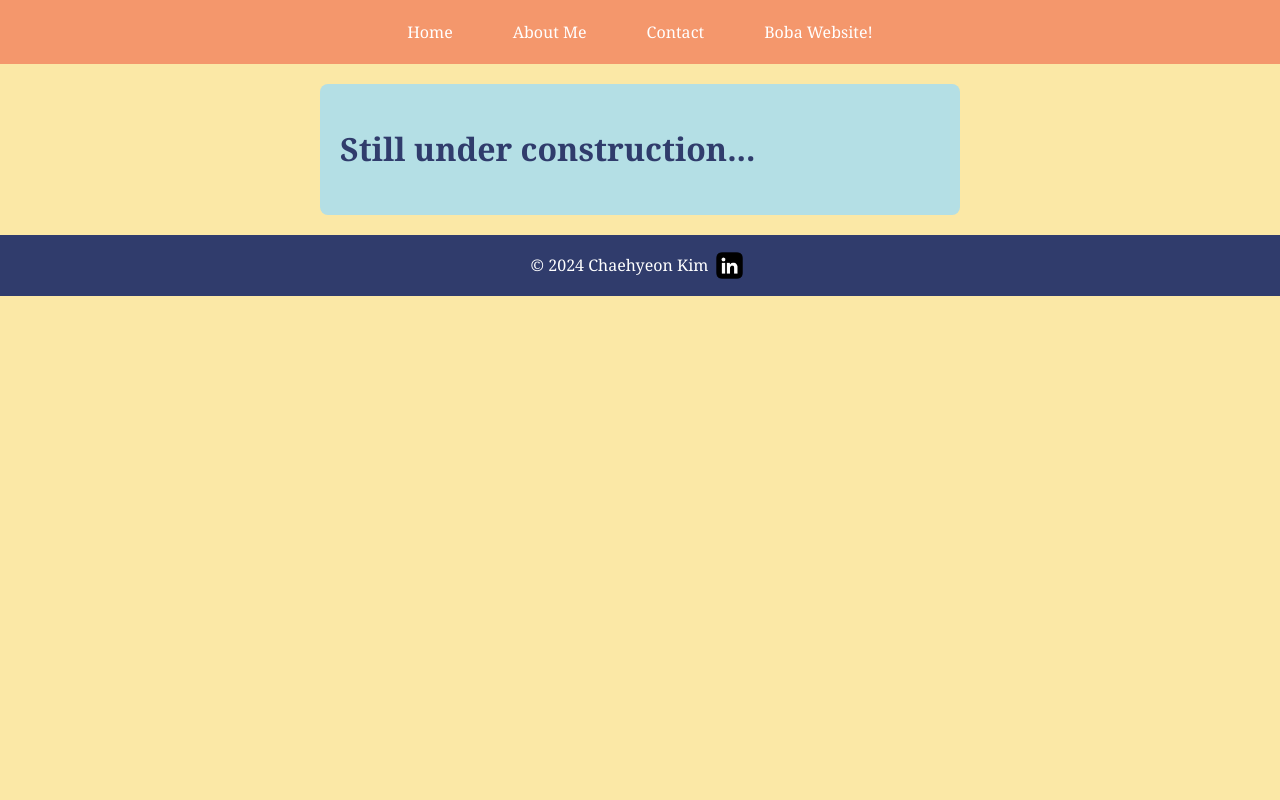
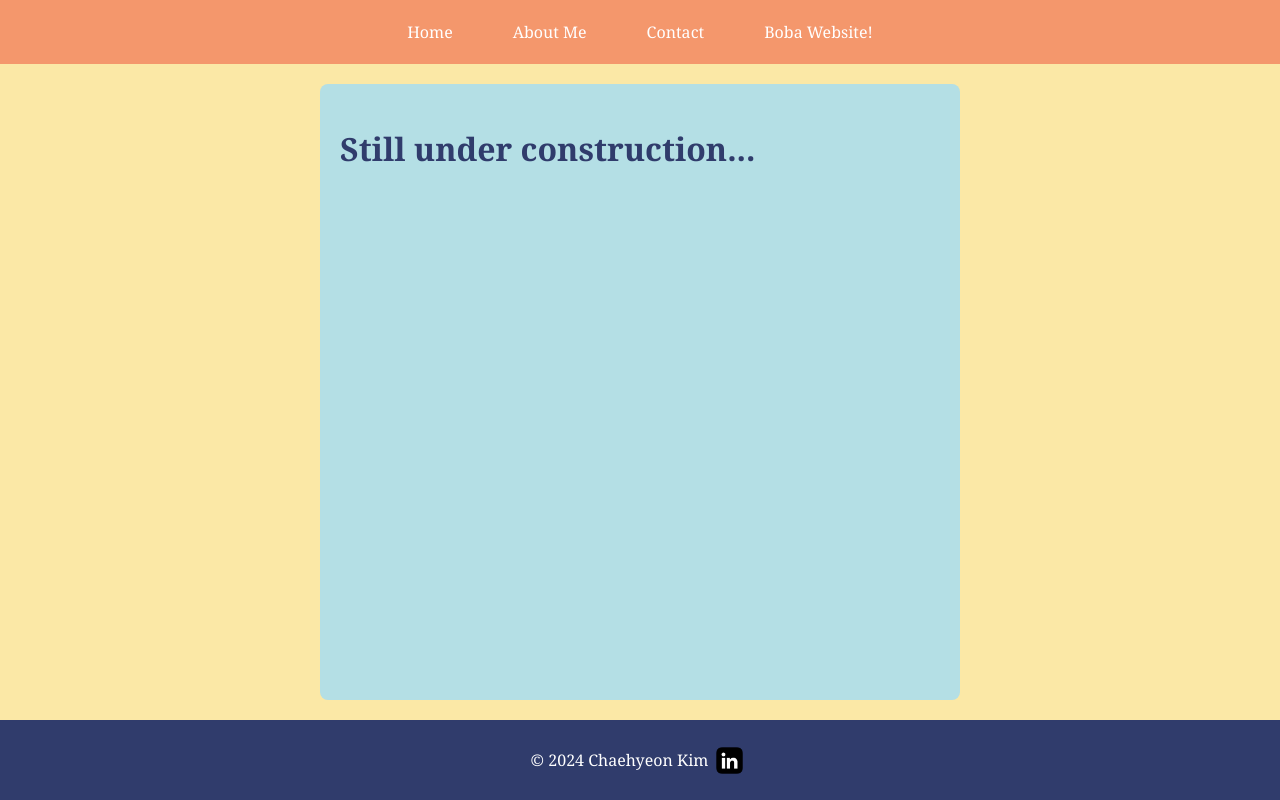
Before and after one commit to chkim0820/chkim0820.github.io, a React (Create React App) app in the folder personal-site/: page /boba in a window 1280 px wide. Built offline with nearby package versions, Linux system fonts and the light colour scheme.

Commit message:
footer stays at the bottom now!

```diff
--- a/personal-site/src/components/about.js
+++ b/personal-site/src/components/about.js
@@ -5,7 +5,7 @@ import linkedinLogo from '../assets/linkedin-logo.jpg';
 function About() {
   return (
     <>
-        <div>
+        <div className="App">
             <header className="navbar">
                 <nav class="navbar">
                     <ul>
--- a/personal-site/src/components/boba.js
+++ b/personal-site/src/components/boba.js
@@ -4,9 +4,9 @@ import linkedinLogo from '../assets/linkedin-logo.jpg';
 
 function Boba() {
   return (
-    <div>
+    <div className="App">
       <header className="navbar">
-        <nav class="navbar">
+        <nav className="navbar">
           <ul>
             <li>
               <Link to="/">Home</Link>
--- a/personal-site/src/components/contact.js
+++ b/personal-site/src/components/contact.js
@@ -62,7 +62,7 @@ function ContactForm() {
 
 function Contact() {
   return (
-    <div>
+    <div className="App">
       <header className="navbar">
         <nav class="navbar">
           <ul>
--- a/personal-site/src/styles/App.css
+++ b/personal-site/src/styles/App.css
@@ -1,50 +1,13 @@
-.App {
-  text-align: center;
-}
-
-.App-logo {
-  height: 40vmin;
-  pointer-events: none;
-}
-
-@media (prefers-reduced-motion: no-preference) {
-  .App-logo {
-    animation: App-logo-spin infinite 20s linear;
-  }
-}
-
-.App-header {
-  background-color: #282c34;
-  min-height: 100vh;
-  display: flex;
-  flex-direction: column;
-  align-items: center;
-  justify-content: center;
-  font-size: calc(10px + 2vmin);
-  color: white;
-}
-
-.App-link {
-  color: #61dafb;
-}
-
-@keyframes App-logo-spin {
-  from {
-    transform: rotate(0deg);
-  }
-  to {
-    transform: rotate(360deg);
-  }
-}
-
-body {
-  margin: 0;
-  padding: 0;
-  width: 100%;
+html, body {
   font-family: Cambria, Cochin, Georgia, Times, 'Times New Roman', serif;
   line-height: 1.5;
   background-color: #FBE8A6;
   color: #303c6c;
+  height: 100%;
+  margin: 0;
+}
+
+.App {
   display: flex;
   flex-direction: column;
   min-height: 100vh;
@@ -77,24 +40,17 @@ body {
 }
 
 main {
+  flex: 1;
   background-color: #B4DFE5;
   padding: 20px;
   border-radius: 8px;
   width: 80%;
   max-width: 600px;
   margin: 20px auto;
-  flex: 1;
-}
-
-.iframe-container {
-  display: flex;
-  justify-content: center;
-  align-items: center;
+  padding-bottom:60px;
 }
 
 footer {
-  bottom: 0;
-  width: 100%;
   background-color: #303C6C;
   color: white;
   text-align: center;
@@ -102,7 +58,8 @@ footer {
   display: flex;
   justify-content: center;
   align-items: center;
-  /* position: relative; */
+  height: 60px;
+  width: 100%;
 }
 
 footer p {
```
